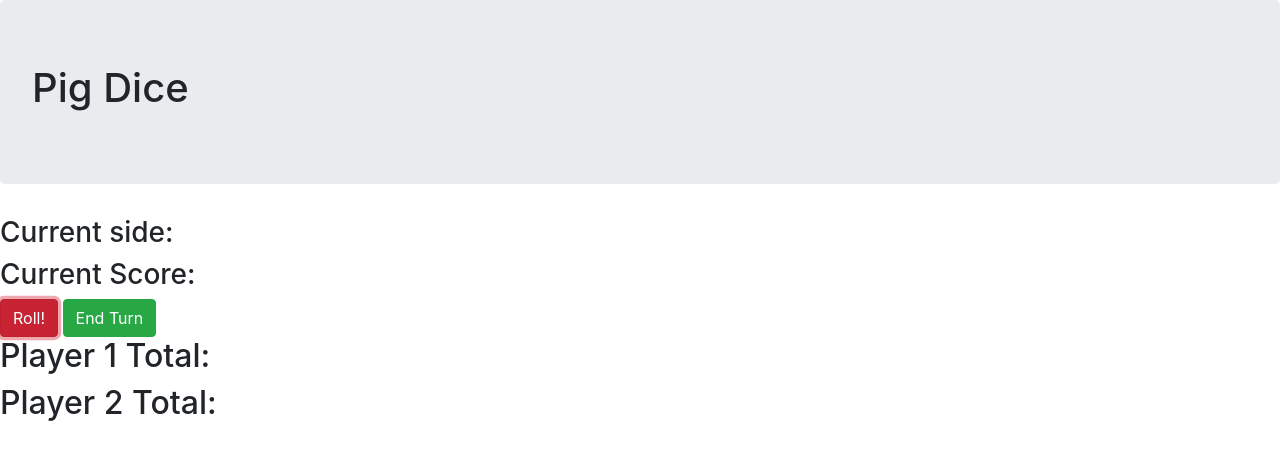
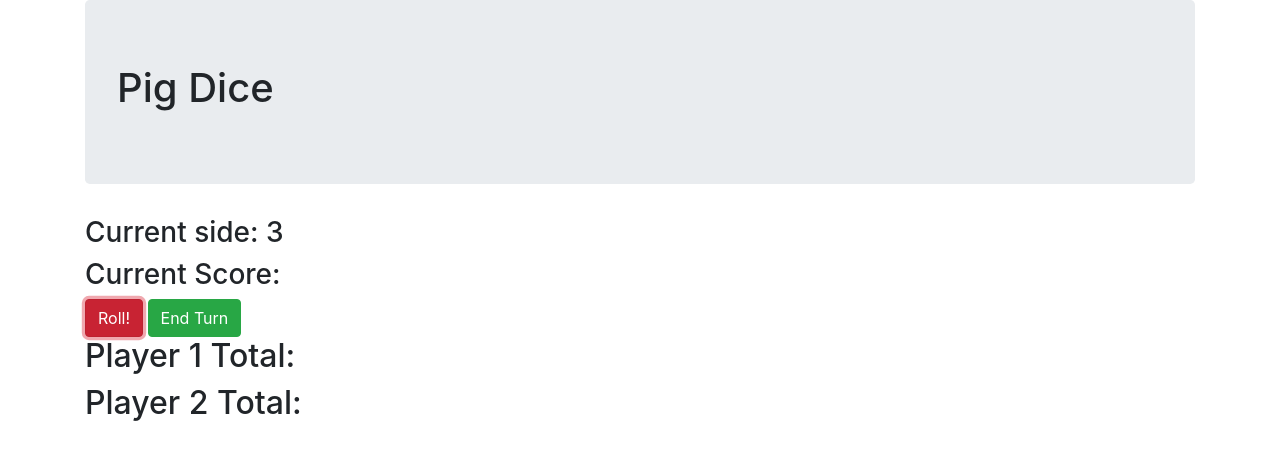
Before and after one commit to CommaderDavid/pig-dice-refactor, a website built with webpack: page src/index.html in a window 1280 px wide. Both pictures are taken after a click on the button "Roll!". Built offline with nearby package versions, Linux system fonts and the light colour scheme.

Commit message:
Add Display of side rolled when the roll button is clicked.

```diff
--- a/src/index.html
+++ b/src/index.html
@@ -4,7 +4,7 @@
     <title>Pig Dice Refactor</title>
   </head>
   <body>
-    <div class="contanier">
+    <div class="container">
       <div class="jumbotron">
         <h1>Pig Dice</h1>
       </div>
--- a/src/main.js
+++ b/src/main.js
@@ -3,3 +3,14 @@ import 'bootstrap';
 import 'bootstrap/dist/css/bootstrap.min.css';
 import './styles.css';
 import { Dice } from './pig-dice.js';
+
+$(document).ready(function() {
+  var diceSpin = new Dice();
+
+  $("#roll").click(function() {
+
+    var currentRoll = diceSpin.rollDice();
+
+    $("#current-side").empty().append(currentRoll);
+  });
+});
--- a/src/pig-dice.js
+++ b/src/pig-dice.js
@@ -1,6 +1,6 @@
 export function Dice() {
   this.number;
-};
+}
 
 Dice.prototype.rollDice = function () {
   var side = Math.floor(Math.random() * 6) + 1;
```
Also changed, not shown: 2 other files.
